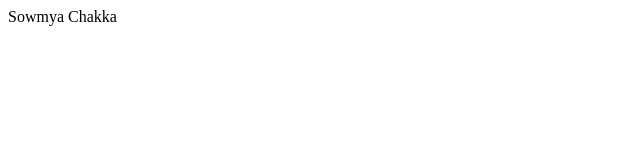
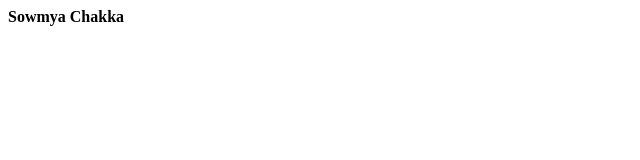
Before and after one commit to sowmyachakka/sowmyachakka.github.io, a plain HTML site: page index.html in a window 1280 px wide. Shown: the full height of the page, 0-640 px from the left. Drawn offline with Linux system fonts and the light colour scheme.

Commit message:
Update index.html

```diff
--- a/index.html
+++ b/index.html
@@ -1 +1 @@
-<p>Sowmya Chakka</p>
+<p><b>Sowmya Chakka</b></p>
```
